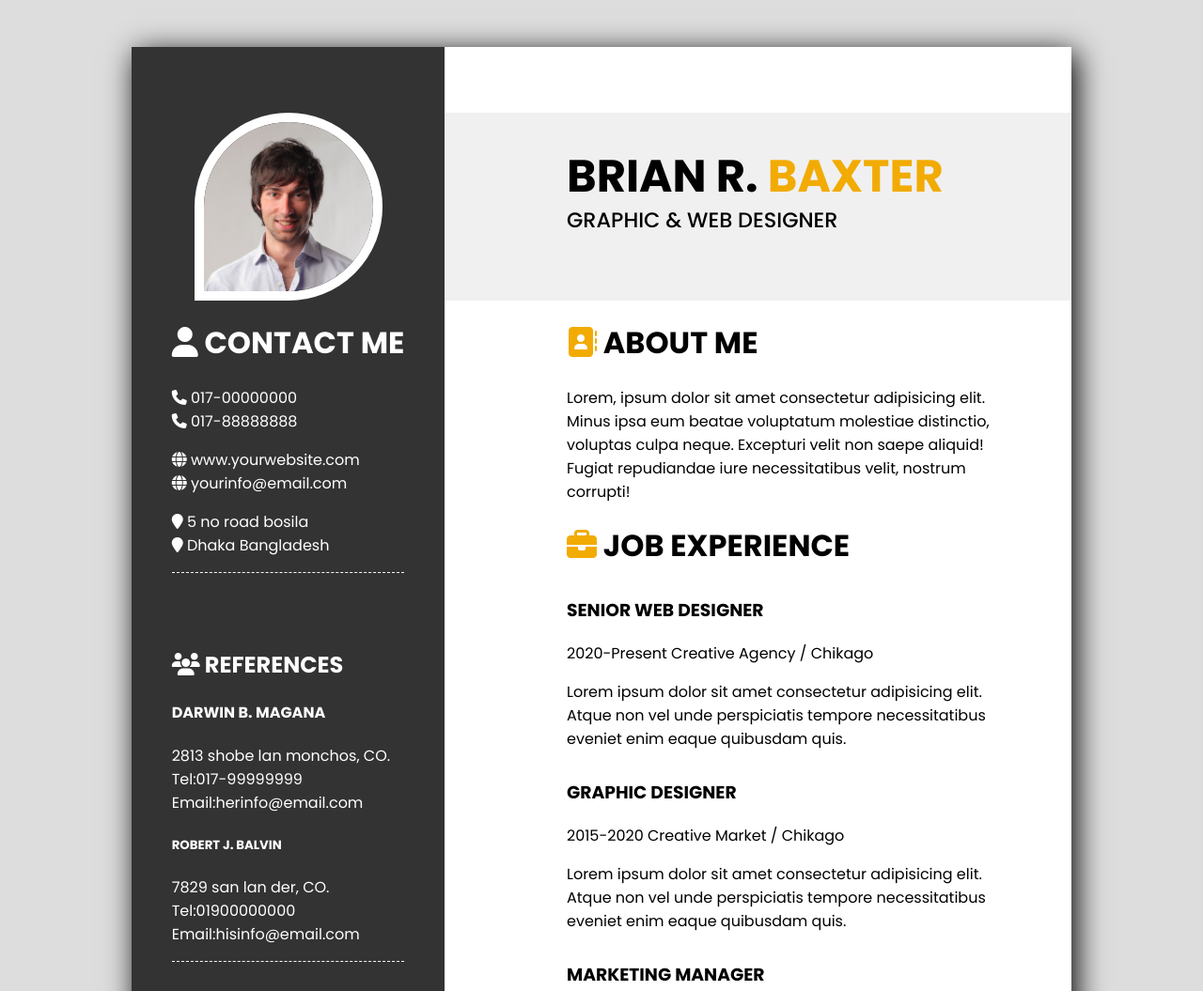
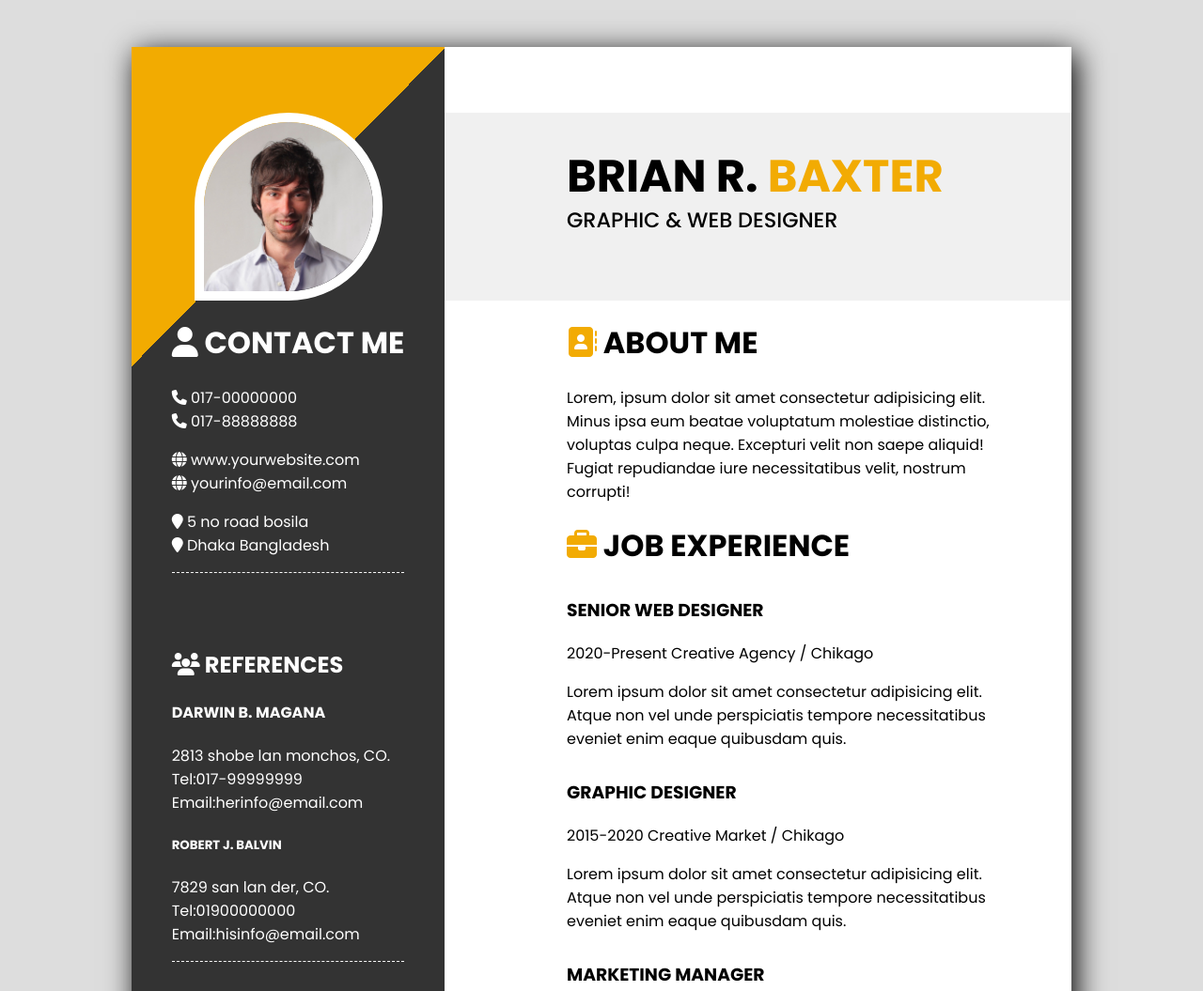
Before and after one commit to asaduzzamanashik372/resume-practice, a plain HTML site: page index.html in a window 1280 px wide. Shown: the top 1055 px of the page at 94% size. Drawn offline with Linux system fonts and the light colour scheme.

Commit message:
all done

```diff
--- a/style/style.css
+++ b/style/style.css
@@ -23,6 +23,7 @@
   .left-container{
     width: 333px;
     background-color: #333333;
+    background-image: linear-gradient(134.5deg, #F2AB01 18.5%, #333333 10%);
     display: flex;
     flex-direction: column;
     align-items: center;
@@ -68,6 +69,7 @@
   .right-container{
     width: 667px;
     background-color:#FFFFFF;
+    background-image: linear-gradient(-45deg, #F2AB01 10%, white 10%);
     display: flex;
     flex-direction: column;
     align-items: center;
```
